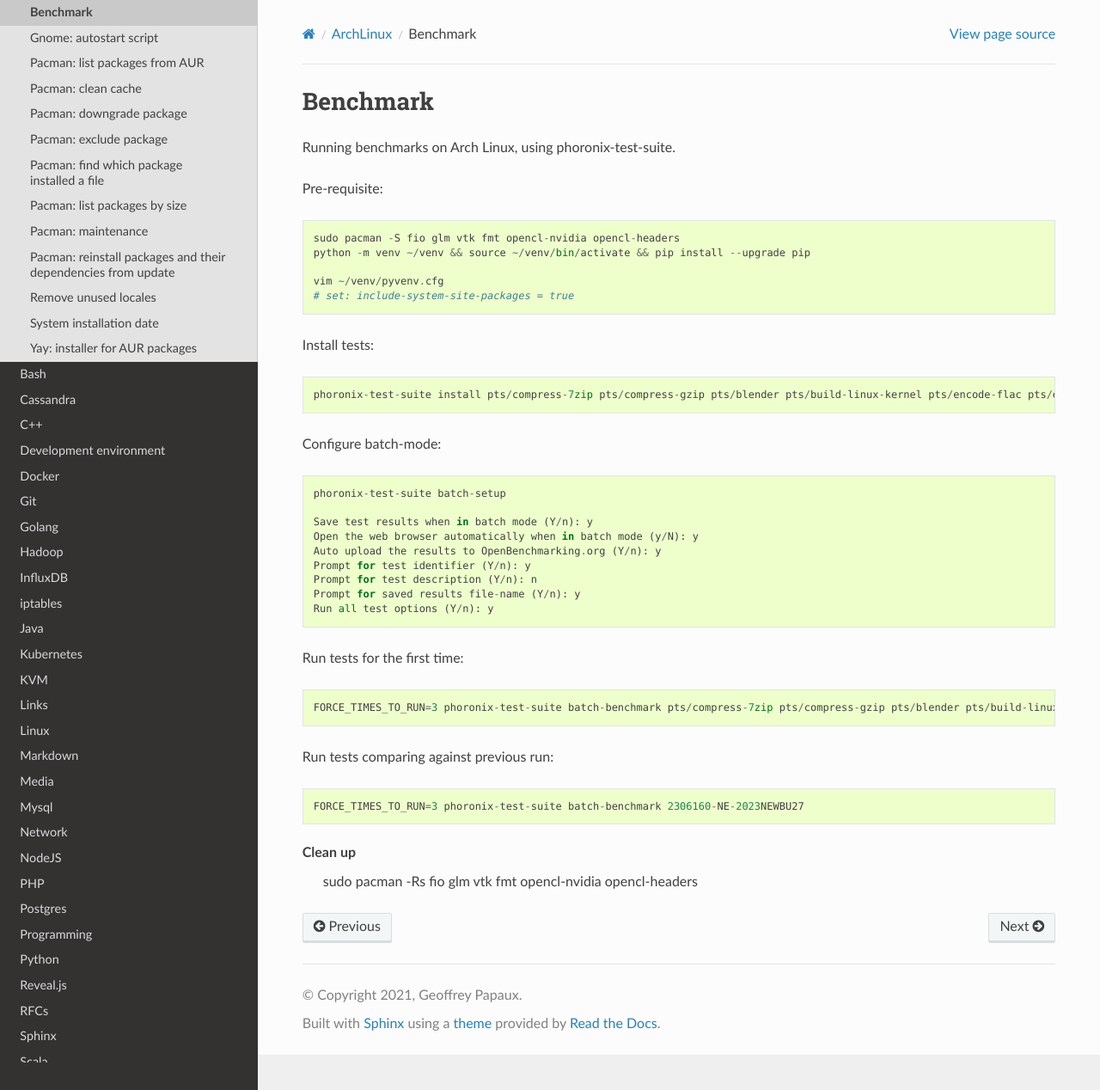
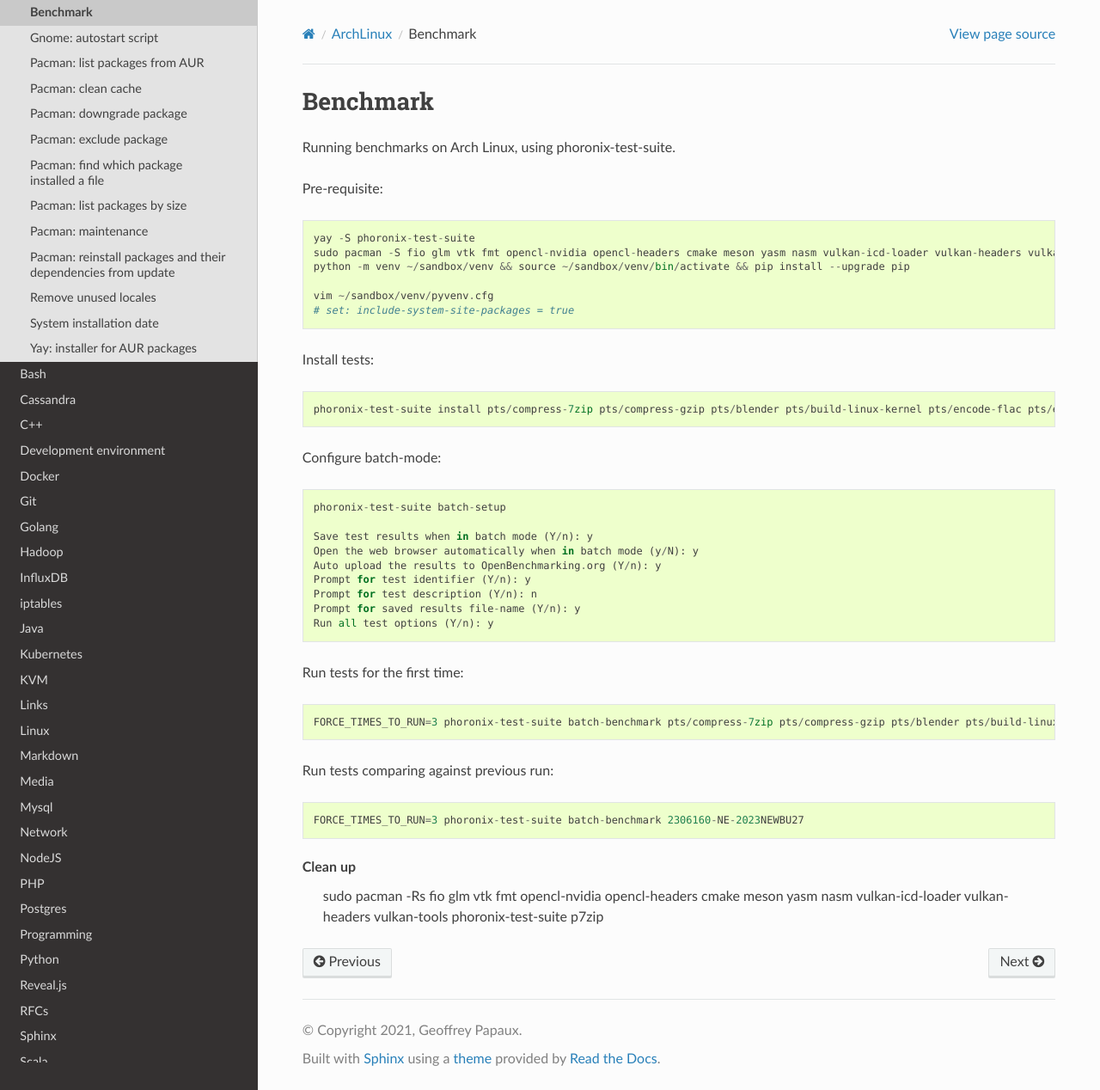
Before and after one commit to papaux/til, a Sphinx documentation site: the page built from source/archlinux/benchmark.rst, in a window 1280 px wide and 1268 px high. Shown: the whole window at 86% size. Built offline with Sphinx 7.4.7 and the Read the Docs theme 2.0.0, drawn with Linux system fonts in a browser that asks for light colours.

Commit message:
archlinux: finalize benchmark instructions

```diff
--- a/source/archlinux/benchmark.rst
+++ b/source/archlinux/benchmark.rst
@@ -5,10 +5,11 @@
 
 Pre-requisite::
 
-    sudo pacman -S fio glm vtk fmt opencl-nvidia opencl-headers
-    python -m venv ~/venv && source ~/venv/bin/activate && pip install --upgrade pip
+    yay -S phoronix-test-suite
+    sudo pacman -S fio glm vtk fmt opencl-nvidia opencl-headers cmake meson yasm nasm vulkan-icd-loader vulkan-headers vulkan-tools p7zip
+    python -m venv ~/sandbox/venv && source ~/sandbox/venv/bin/activate && pip install --upgrade pip
 
-    vim ~/venv/pyvenv.cfg
+    vim ~/sandbox/venv/pyvenv.cfg
     # set: include-system-site-packages = true
 
 Install tests::
@@ -37,4 +38,4 @@
     FORCE_TIMES_TO_RUN=3 phoronix-test-suite batch-benchmark 2306160-NE-2023NEWBU27
 
 Clean up
-    sudo pacman -Rs fio glm vtk fmt opencl-nvidia opencl-headers
+    sudo pacman -Rs fio glm vtk fmt opencl-nvidia opencl-headers cmake meson yasm nasm vulkan-icd-loader vulkan-headers vulkan-tools phoronix-test-suite p7zip
```
